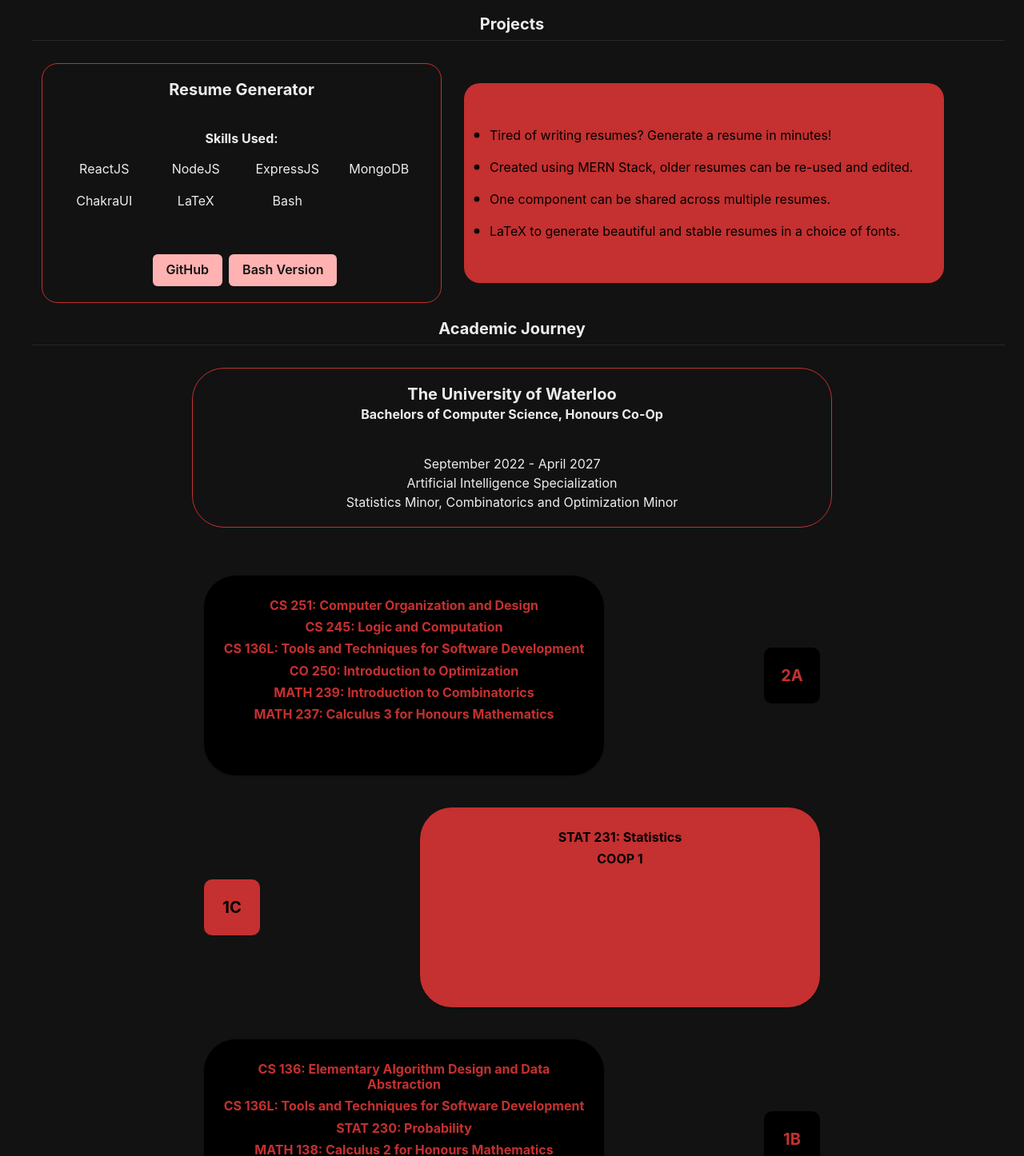
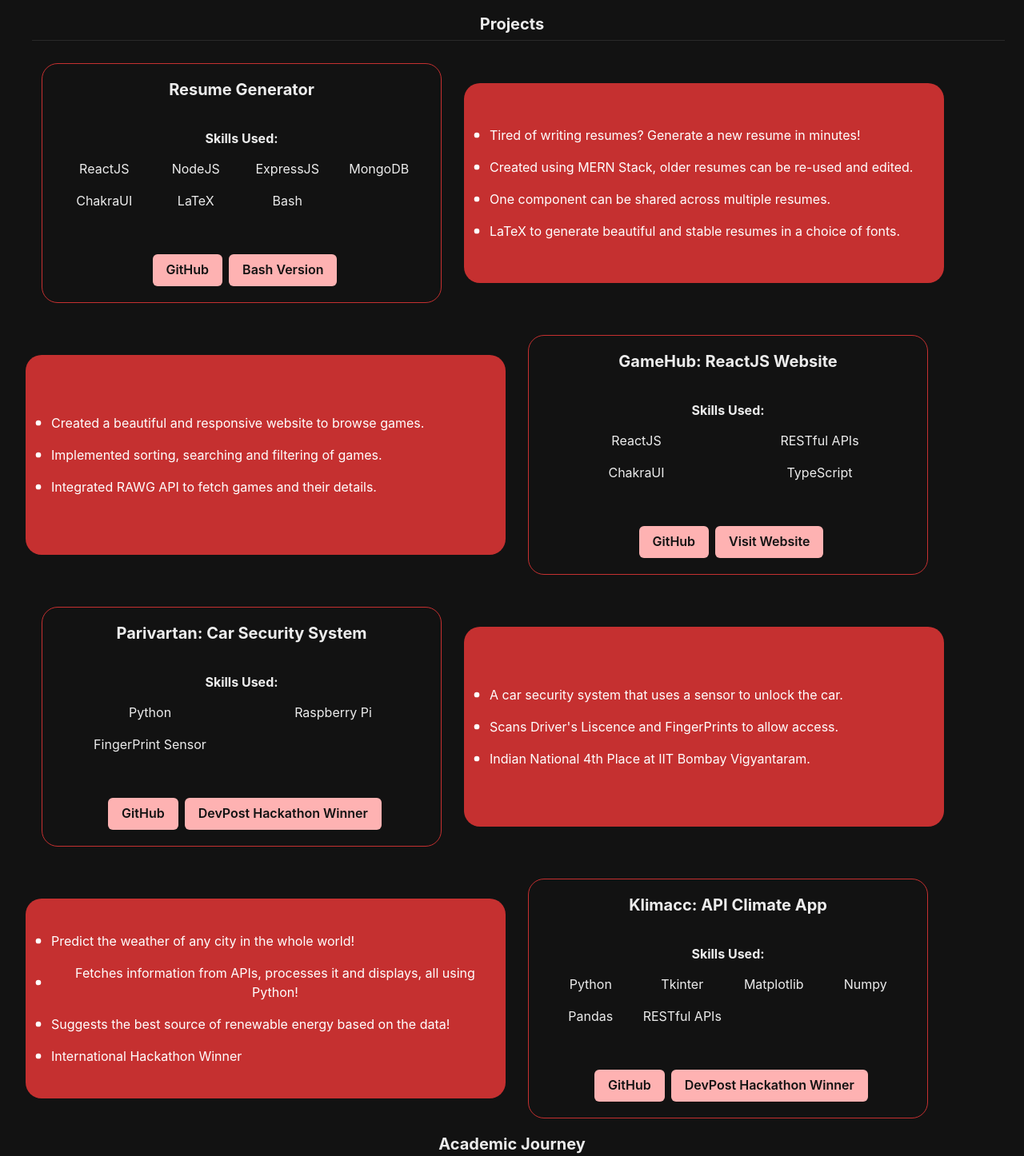
Before and after one commit to TheFJcurve/personal-portfolio, a React (Vite) app: page / in a window 1280 px wide. Shown: the part 1524-2970 px from the top of the page at 80% size. Built offline with nearby package versions, Linux system fonts and the light colour scheme.

Commit message:
draft 1 of website complete

```diff
--- a/src/components/AcademicsCard.tsx
+++ b/src/components/AcademicsCard.tsx
@@ -86,14 +86,7 @@ const AcademicSemister = ({
 const AcademicsCard = ({ orientation, semister, subjects }: Props) => {
   const { colorMode } = useColorMode();
   const [isOpen, setIsOpen] = useState(true);
-  const fgColor =
-    colorMode === "dark"
-      ? orientation === "left"
-        ? "black"
-        : "red.600"
-      : orientation === "left"
-      ? "white"
-      : "red.600";
+  const fgColor = orientation === "left" ? "white" : "red.600";
   const bgColor =
     colorMode === "dark"
       ? orientation === "left"
--- a/src/components/ProjectCard.tsx
+++ b/src/components/ProjectCard.tsx
@@ -10,7 +10,6 @@ import {
   Link,
   SimpleGrid,
   Text,
-  useColorMode,
 } from "@chakra-ui/react";
 import { TbPointFilled } from "react-icons/tb";
 
@@ -19,7 +18,6 @@ interface ProjectCardInfoProps {
 }
 
 const ProjectCardInfo = ({ projectDescription }: ProjectCardInfoProps) => {
-  const { colorMode } = useColorMode();
   return (
     <Box
       display="flex"
@@ -33,7 +31,7 @@ const ProjectCardInfo = ({ projectDescription }: ProjectCardInfoProps) => {
         transform: "scale(1.05)",
       }}
       transition={"all 0.3s ease-in-out"}
-      color={colorMode === "dark" ? "black" : "white"}
+      color={"white"}
     >
       {projectDescription.map((description, index) => (
         <HStack margin={2} key={index}>
@@ -77,7 +75,9 @@ const ProjectCardLinks = ({
         <Heading size={"sm"} marginBottom={2}>
           Skills Used:{" "}
         </Heading>
-        <SimpleGrid columns={skills.length > 8 ? 5 : skills.length < 4 ? 2 : 4}>
+        <SimpleGrid
+          columns={skills.length > 8 ? 5 : skills.length <= 4 ? 2 : 4}
+        >
           {skills.map((skill, index) => (
             <Text key={index} padding={2}>
               {skill}
--- a/src/components/Projects.tsx
+++ b/src/components/Projects.tsx
@@ -10,7 +10,7 @@ const Projects = () => {
         orientation="left"
         projectTitle={"Resume Generator"}
         projectDescription={[
-          "Tired of writing resumes? Generate a resume in minutes!",
+          "Tired of writing resumes? Generate a new resume in minutes!",
           "Created using MERN Stack, older resumes can be re-used and edited.",
           "One component can be shared across multiple resumes.",
           "LaTeX to generate beautiful and stable resumes in a choice of fonts.",
@@ -30,6 +30,59 @@ const Projects = () => {
           "Bash",
         ]}
       />
+      <ProjectCard
+        orientation="right"
+        projectTitle={"GameHub: ReactJS Website"}
+        projectDescription={[
+          "Created a beautiful and responsive website to browse games.",
+          "Implemented sorting, searching and filtering of games.",
+          "Integrated RAWG API to fetch games and their details.",
+        ]}
+        projectLinks={[
+          "https://github.com/TheFJcurve/react-project",
+          "https://react-project-rosy-six.vercel.app/",
+        ]}
+        projectLinkDisplayName={["GitHub", "Visit Website"]}
+        skills={["ReactJS", "RESTful APIs", "ChakraUI", "TypeScript"]}
+      />
+      <ProjectCard
+        orientation="left"
+        projectTitle={"Parivartan: Car Security System"}
+        projectDescription={[
+          "A car security system that uses a sensor to unlock the car.",
+          "Scans Driver's Liscence and FingerPrints to allow access.",
+          "Indian National 4th Place at IIT Bombay Vigyantaram.",
+        ]}
+        projectLinks={[
+          "https://github.com/TheFJcurve/Parivartan",
+          "https://devpost.com/software/parivartan-car-security-simplified?ref_content=user-portfolio&ref_feature=in_progress",
+        ]}
+        projectLinkDisplayName={["GitHub", "DevPost Hackathon Winner"]}
+        skills={["Python", "Raspberry Pi", "FingerPrint Sensor"]}
+      />
+      <ProjectCard
+        orientation="right"
+        projectTitle={"Klimacc: API Climate App"}
+        projectDescription={[
+          "Predict the weather of any city in the whole world!",
+          "Fetches information from APIs, processes it and displays, all using Python!",
+          "Suggests the best source of renewable energy based on the data!",
+          "International Hackathon Winner",
+        ]}
+        projectLinks={[
+          "https://github.com/TheFJcurve/Klimacc",
+          "https://devpost.com/software/klimacc-one-click-to-sustainability?ref_content=user-portfolio&ref_feature=in_progress",
+        ]}
+        projectLinkDisplayName={["GitHub", "DevPost Hackathon Winner"]}
+        skills={[
+          "Python",
+          "Tkinter",
+          "Matplotlib",
+          "Numpy",
+          "Pandas",
+          "RESTful APIs",
+        ]}
+      />
     </>
   );
 };
```
